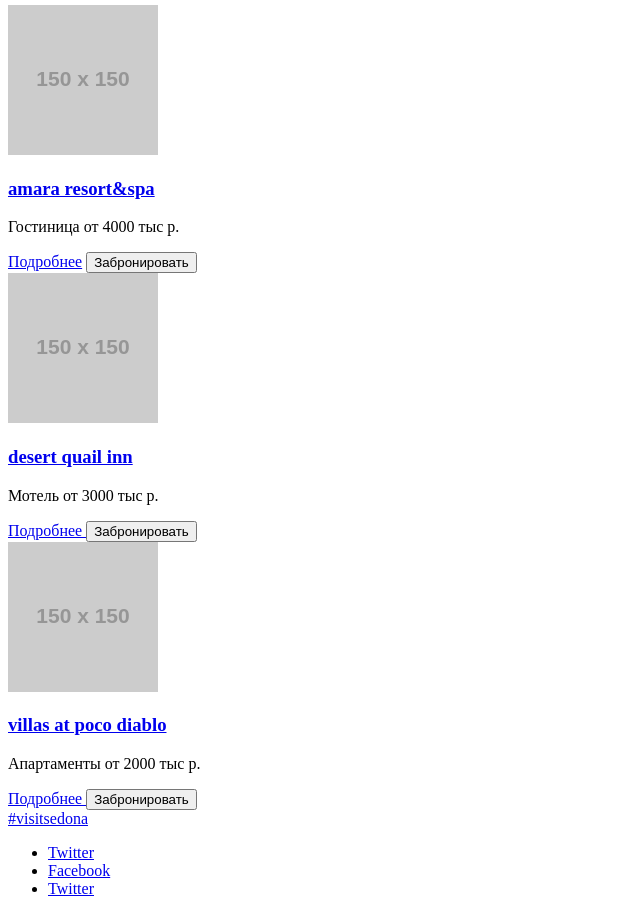
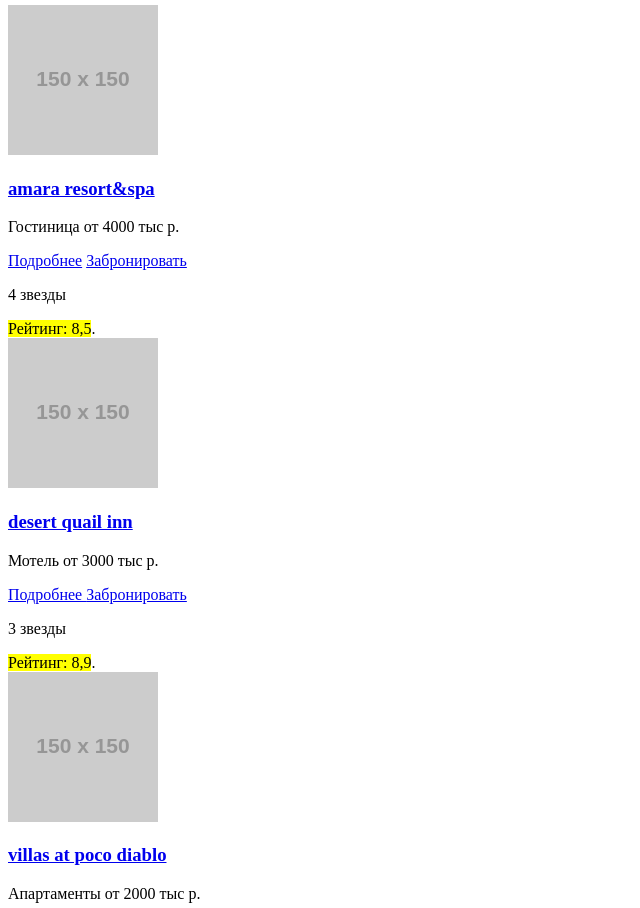
Before and after one commit to mariya-fortuna/902093-sedona-24, a plain HTML site: page inner.html in a window 1280 px wide. Shown: the part 468-1376 px from the top of the page, without its empty margins (0-640 px from the left). Drawn offline with Linux system fonts and the light colour scheme; files that its build step writes are made by us from their sources; placeholder pictures from the web are drawn by us.

Commit message:
Update inner.html

```diff
--- a/inner.html
+++ b/inner.html
@@ -8,17 +8,17 @@
 <body>
   <header class="main-header">
     <nav class="main-navigation">
-        <a href="./index.html">
+      <a href="index.html">
         <img src="http://placehold.it/150×100" alt="web-site logo">
       </a>
       <ul class="site-navigation">
         <li><a href="#">информация</a></li>
         <li><a href="#">фото штата</a></li>
         <li><a href="#">карта штата</a></li>
-          <li><a href="./index.html">гостиницы</a></li>
+        <li><a>гостиницы</a></li>
       </ul>
     </nav>
-
+  <section>
     <!--Here should be forms-->
   </section>
   <div class="sorting">
@@ -33,61 +33,71 @@
     <li><a href="#"><span class="visually-hidden">По возрастанию</span></a></li>
     <li><a href="#"><span class="visually-hidden">По убыванию</span></a></li>
   </ul>
-    <article class="housing">
+  </header>
+  <main class="hotels">
   <!--НЕ работает visually-hidden=((-->
   <h2 class="visually-hidden">выбор жилья</h2>
-      <div class="hotels">
+  <article class="amara">
     <img src="http://placehold.it/150×100"  alt="hotel amara resort">
     <h3 class="amara">
       <a href="https://www.amararesort.com/">amara resort&spa</a>
     </h3>
     <p>Гостиница от 4000 тыс р.</p>
-      </div>
   <div class="buttons">
     <a href="#" class="details">Подробнее</a>
-        <input type="submit" value="Забронировать"> </input>
+    <a href="#" class="booking">Забронировать </a>
   </div>
+  <div class="ranking">
+    <p class="stars stars-4"><span class="visually-hidden">4 звезды</span></p>
+    <mark>Рейтинг: 8,5</mark>.
+  </div>
+  </article>
 
-      <div class="hotels">
+  <article class="desertquailinn">
     <img src="http://placehold.it/150×100"  alt="desert quail inn">
     <h3 class="desert-quail">
       <a href="https://www.desertquailinn.com/">desert quail inn</a>
     </h3>
     <p>Мотель от 3000 тыс р.</p>
-      </div>
   <div class="buttons">
     <a href="#" class="details">Подробнее </a>
-        <input type="submit" value="Забронировать"> </input>
+    <a href="#" class="booking">Забронировать </a>
   </div>
+  <div class="ranking">
+    <p class="stars stars-3"><span class="visually-hidden">3 звезды</span></p>
+    <mark>Рейтинг: 8,9</mark>.
+  </div>
+  </article>
 
-      <div class="hotels">
+  <article class="hotels">
     <img src="http://placehold.it/150×100"  alt="villas at poco diablo">
     <h3 class="villas-diablo">
       <a href="https://villasatpocodiablo.com//">villas at poco diablo</a>
     </h3>
     <p>Апартаменты от 2000 тыс р.</p>
-      </div>
   <div class="buttons">
     <a href="#" class="details">Подробнее </a>
-        <input type="submit" value="Забронировать"></input>
+    <a href="#" class="booking">Забронировать </a>
+  </div>
+  <div class="ranking">
+    <p class="stars stars-2"><span class="visually-hidden">2 звезды</span></p>
+    <mark>Рейтинг: 9,2</mark>.
   </div>
 </article>
 </main>
-  <footer class="main-footer">
+<footer class="footer">
   <a href="#">#visitsedona</a>
   <ul class="footer-social">
     <li><a class="social-button" href="#">Twitter</a></li>
     <li><a class="social-button" href="#">Facebook</a></li>
     <li><a class="social-button" href="#">Twitter</a></li>
   </ul>
-  </div>
 <p class="footer-copyright">
   <b>web site by</b>
-    <a class="footre-logo" href="./index.html">
+  <a class="footer-logo" href="https://htmlacademy.ru/">
     <img src="img/index-logo.svg" alt="logo">
   </a>
 </p>
 </footer>
 </body>
-
 </html>
```
Lines whose indentation alone changed are shown as unchanged.
